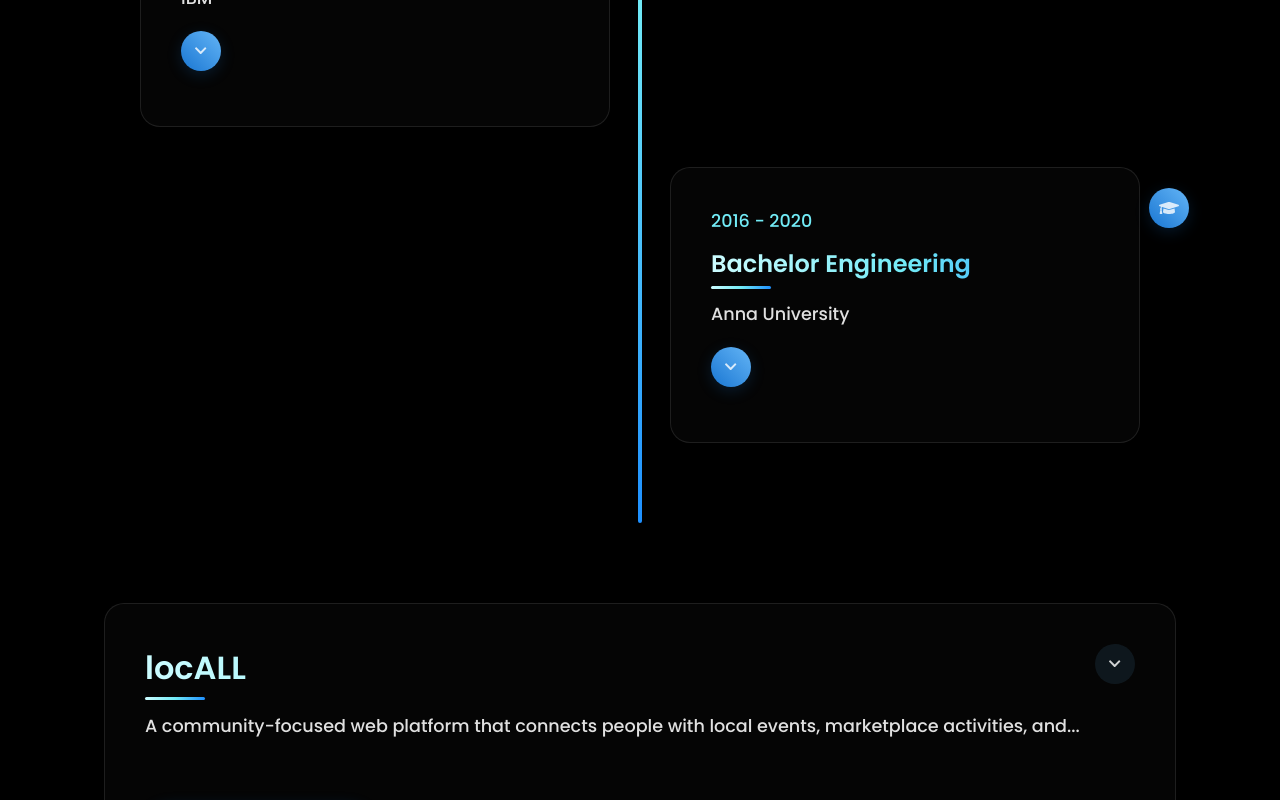
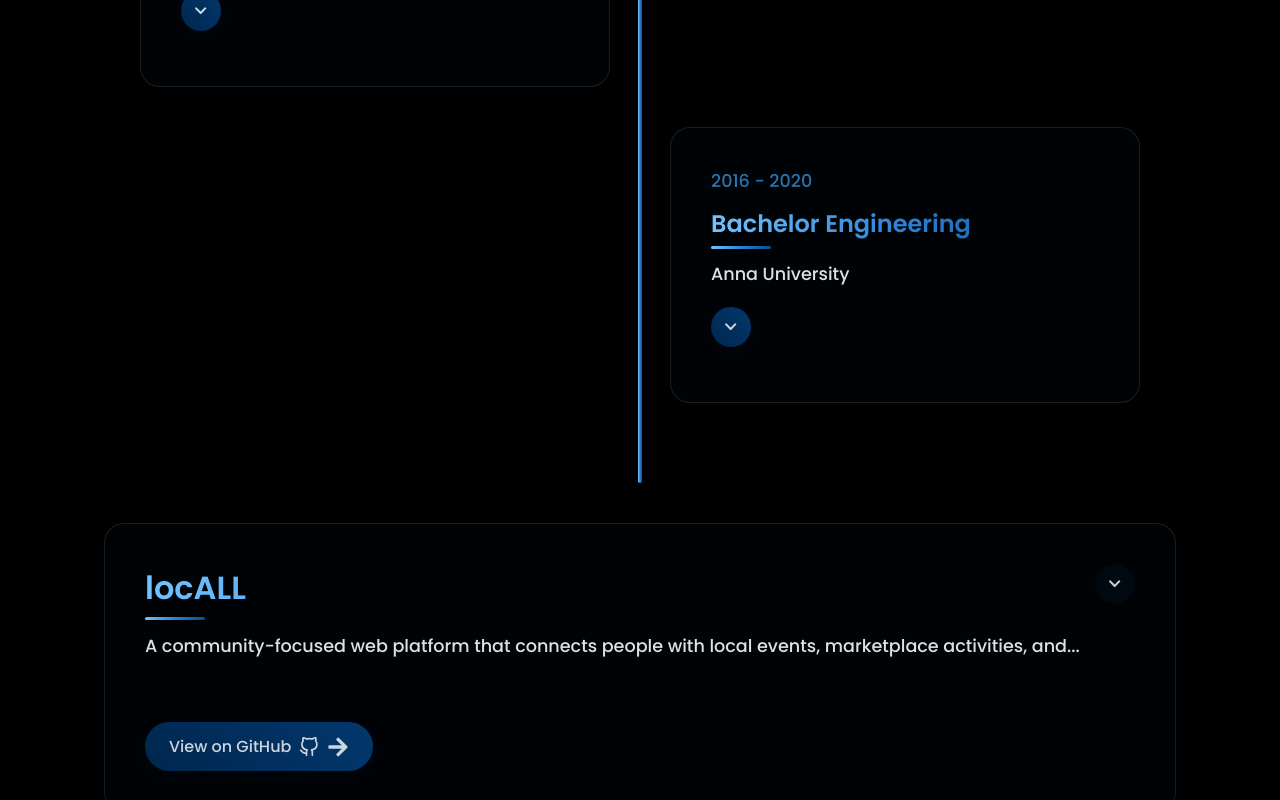
Before and after one commit to thejusthom/portfolio-thejus, a React (Create React App) app: page / in a window 1280 px wide. Shown: the part 1360-2160 px from the top of the page. Built offline with nearby package versions, Linux system fonts and the light colour scheme.

Commit message:
updating styles

```diff
--- a/src/styles/HomeBannerStyle.css
+++ b/src/styles/HomeBannerStyle.css
@@ -47,7 +47,7 @@
     width: fit-content;
     white-space: nowrap;
     background-color: #ccfcff;
-    background-image: linear-gradient(to right, #ccfcff, #72ebf6, #1e90ff);
+    background: linear-gradient(to right, #72c2ff, #2c81d5, #074e90);
     background-size: 100%;
     -webkit-background-clip: text;
     -moz-background-clip: text;
--- a/src/styles/ProjectCardStyle.css
+++ b/src/styles/ProjectCardStyle.css
@@ -1,17 +1,16 @@
 /* ProjectCardStyle.css */
-
 .project-window {
     width: 100%;
-    max-width: 1200px; /* Control maximum width */
-    margin: 60px auto; /* Center the container */
+    max-width: 1200px;
+    margin: 60px auto;
     padding: 0 5%;
     position: relative;
-    z-index: 1; /* Ensure it's below navbar */
+    z-index: 1;
 }
 
 .project-wrapper {
     position: relative;
-    background: rgba(255, 255, 255, 0.02);
+    background: rgba(2, 56, 110, 0.05);
     backdrop-filter: blur(10px);
     border-radius: 20px;
     padding: 40px;
@@ -22,28 +21,28 @@
 
 .project-wrapper:hover {
     transform: translateY(-5px);
-    box-shadow: 0 10px 30px rgba(0, 0, 0, 0.2);
-    background: rgba(255, 255, 255, 0.04);
+    box-shadow: 0 10px 30px rgba(0, 23, 45, 0.3);
+    background: rgba(2, 56, 110, 0.1);
 }
 
 .project-header {
     display: flex;
     justify-content: space-between;
-    align-items: flex-start; /* Align to top */
+    align-items: flex-start;
     margin-bottom: 20px;
-    gap: 20px; /* Space between title and button */
+    gap: 20px;
 }
 
 .project-title {
     margin: 0;
     font-size: 2rem;
     font-weight: 600;
-    background-image: linear-gradient(to right, #ccfcff, #72ebf6, #1e90ff);
+    background: linear-gradient(to right, #72c2ff, #2c81d5, #074e90);
     -webkit-background-clip: text;
     background-clip: text;
     -webkit-text-fill-color: transparent;
     position: relative;
-    flex: 1; /* Take up remaining space */
+    flex: 1;
 }
 
 .project-title::after {
@@ -53,7 +52,7 @@
     left: 0;
     width: 60px;
     height: 3px;
-    background: linear-gradient(to right, #ccfcff, #72ebf6, #1e90ff);
+    background: linear-gradient(to right, #72c2ff, #2c81d5, #074e90);
     border-radius: 2px;
 }
 
@@ -62,20 +61,20 @@
     border: none;
     width: 40px;
     height: 40px;
-    min-width: 40px; /* Prevent shrinking */
+    min-width: 40px;
     border-radius: 50%;
     display: flex;
     align-items: center;
     justify-content: center;
     cursor: pointer;
-    color: #64b5f6;
-    background: rgba(100, 181, 246, 0.1);
+    color: #2774ae;
+    background: rgba(2, 56, 110, 0.1);
     transition: all 0.3s ease;
     padding: 0;
 }
 
 .expand-toggle:hover {
-    background: rgba(100, 181, 246, 0.2);
+    background: rgba(2, 56, 110, 0.2);
 }
 
 .expand-toggle svg {
@@ -89,7 +88,7 @@
 .project-content {
     position: relative;
     margin: 20px 0;
-    min-height: 50px; /* Minimum height for content */
+    min-height: 50px;
 }
 
 .project-preview {
@@ -122,14 +121,14 @@
     opacity: 1;
     transform: translateY(0);
     pointer-events: auto;
-    position: relative; /* Change to relative when expanded */
+    position: relative;
 }
 
 /* Button Styling */
 .btn {
     margin-top: 20px;
     padding: 12px 24px;
-    background: linear-gradient(45deg, #1976d2, #64b5f6);
+    background: linear-gradient(45deg, #00264D, #02386E);
     border: none;
     border-radius: 30px;
     color: white;
@@ -140,12 +139,12 @@
     display: inline-flex;
     align-items: center;
     gap: 8px;
-    box-shadow: 0 4px 15px rgba(25, 118, 210, 0.2);
+    box-shadow: 0 4px 15px rgba(0, 23, 45, 0.2);
 }
 
 .btn:hover {
     transform: translateX(5px);
-    box-shadow: 0 6px 20px rgba(25, 118, 210, 0.3);
+    box-shadow: 0 6px 20px rgba(0, 23, 45, 0.3);
 }
 
 .btn-arrow {
@@ -159,7 +158,7 @@
 /* Expansion animation */
 .project-wrapper.expanded {
     transform: scale(1.01);
-    box-shadow: 0 15px 40px rgba(0, 0, 0, 0.3);
+    box-shadow: 0 15px 40px rgba(0, 23, 45, 0.3);
 }
 
 /* Gradient border animation */
@@ -180,6 +179,25 @@
     0% { opacity: 0.5; }
     50% { opacity: 1; }
     100% { opacity: 0.5; }
+}
+
+/* Hover gradient overlay */
+.project-wrapper::before {
+    content: '';
+    position: absolute;
+    top: 0;
+    left: 0;
+    width: 100%;
+    height: 100%;
+    background: linear-gradient(45deg, rgba(0, 23, 45, 0.1), rgba(2, 56, 110, 0.1));
+    opacity: 0;
+    transition: opacity 0.3s ease;
+    border-radius: 20px;
+    pointer-events: none;
+}
+
+.project-wrapper:hover::before {
+    opacity: 1;
 }
 
 /* Responsive Design */
--- a/src/styles/TimelineStyle.css
+++ b/src/styles/TimelineStyle.css
@@ -1,7 +1,10 @@
 .timeline-container {
     width: 100%;
-    padding: 40px 5%;
-    margin: 60px 0;
+    max-width: 1200px;
+    margin: 60px auto;
+    padding: 0 5%;
+    position: relative;
+    z-index: 1;
 }
 
 .timeline {
@@ -16,7 +19,7 @@
     position: absolute;
     width: 4px;
     height: 100%;
-    background: linear-gradient(to bottom, #ccfcff, #72ebf6, #1e90ff);
+    background: linear-gradient(to right, #72c2ff, #2c81d5, #074e90);
     left: 50%;
     transform: translateX(-50%);
     border-radius: 2px;
@@ -26,18 +29,19 @@
     margin: 40px 0;
     position: relative;
     width: calc(50% - 30px);
-    background: rgba(255, 255, 255, 0.02);
+    background: rgba(2, 56, 110, 0.05);
     backdrop-filter: blur(10px);
     border-radius: 20px;
     padding: 40px;
     border: 1px solid rgba(255, 255, 255, 0.1);
-    transition: transform 0.3s ease, box-shadow 0.3s ease;
+    transition: all 0.5s cubic-bezier(0.4, 0, 0.2, 1);
+    overflow: hidden;
 }
 
 .timeline-item:hover {
     transform: translateY(-5px);
-    box-shadow: 0 10px 30px rgba(0, 0, 0, 0.2);
-    background: rgba(255, 255, 255, 0.04);
+    box-shadow: 0 10px 30px rgba(0, 23, 45, 0.3);
+    background: rgba(2, 56, 110, 0.1);
 }
 
 .timeline-item:nth-child(odd) {
@@ -48,14 +52,14 @@
     position: absolute;
     width: 40px;
     height: 40px;
-    background: linear-gradient(45deg, #1976d2, #64b5f6);
+    background: linear-gradient(45deg, #00264D, #02386E);
     border-radius: 50%;
     left: -50px;
     top: 20px;
     display: flex;
     align-items: center;
     justify-content: center;
-    box-shadow: 0 4px 15px rgba(25, 118, 210, 0.2);
+    box-shadow: 0 4px 15px rgba(0, 23, 45, 0.2);
 }
 
 .timeline-icon {
@@ -69,7 +73,7 @@
 }
 
 .timeline-year {
-    color: #72ebf6;
+    color: #2774ae;
     font-size: 1.1rem;
     font-weight: 500;
     margin-bottom: 12px;
@@ -79,7 +83,7 @@
     margin-bottom: 20px;
     font-size: 1.5rem;
     font-weight: 600;
-    background: linear-gradient(to right, #ccfcff, #72ebf6, #1e90ff);
+    background: linear-gradient(to right, #72c2ff, #2c81d5, #074e90);
     -webkit-background-clip: text;
     background-clip: text;
     -webkit-text-fill-color: transparent;
@@ -93,7 +97,7 @@
     left: 0;
     width: 60px;
     height: 3px;
-    background: linear-gradient(to right, #ccfcff, #72ebf6, #1e90ff);
+    background: linear-gradient(to right, #72c2ff, #2c81d5, #074e90);
     border-radius: 2px;
 }
 
@@ -105,24 +109,24 @@
 
 .expand-button {
     padding: 12px;
-    background: linear-gradient(45deg, #1976d2, #64b5f6);
+    background: linear-gradient(45deg, #00264D, #02386E);
     border: none;
     border-radius: 30px;
     color: white;
     cursor: pointer;
-    transition: all 0.5s ease;
+    transition: all 0.3s ease;
     display: flex;
     align-items: center;
     justify-content: center;
     width: 40px;
     height: 40px;
-    box-shadow: 0 4px 15px rgba(25, 118, 210, 0.2);
+    box-shadow: 0 4px 15px rgba(0, 23, 45, 0.2);
     margin: 15px 0;
 }
 
 .expand-button:hover {
     transform: translateY(-2px);
-    box-shadow: 0 6px 20px rgba(25, 118, 210, 0.3);
+    box-shadow: 0 6px 20px rgba(0, 23, 45, 0.3);
 }
 
 .expand-button.active {
@@ -136,7 +140,7 @@
     line-height: 1.6;
     max-height: 0;
     overflow: hidden;
-    transition: all 0.3s ease;
+    transition: all 0.5s cubic-bezier(0.4, 0, 0.2, 1);
     opacity: 0;
 }
 
@@ -146,19 +150,70 @@
     margin-top: 15px;
 }
 
-.timeline-item.education .timeline-dot {
-    background: linear-gradient(45deg, #1976d2, #64b5f6);
+/* Add expanded state similar to project card */
+.timeline-item.expanded {
+    transform: scale(1.01);
+    box-shadow: 0 15px 40px rgba(0, 23, 45, 0.3);
 }
 
-/* .timeline-item.work .timeline-dot {
-    background: linear-gradient(45deg, #2e7d32, #81c784);
-} */
+.timeline-item.expanded::after {
+    content: '';
+    position: absolute;
+    top: -2px;
+    left: -2px;
+    right: -2px;
+    bottom: -2px;
+    background: linear-gradient(45deg, #00172D, #02386E, #0052A2);
+    border-radius: 22px;
+    z-index: -1;
+    animation: borderGlow 5s linear infinite;
+}
+
+@keyframes borderGlow {
+    0% { opacity: 0.5; }
+    50% { opacity: 1; }
+    100% { opacity: 0.5; }
+}
+
+/* Hover gradient overlay */
+.timeline-item::before {
+    content: '';
+    position: absolute;
+    top: 0;
+    left: 0;
+    width: 100%;
+    height: 100%;
+    background: linear-gradient(45deg, rgba(0, 23, 45, 0.1), rgba(2, 56, 110, 0.1));
+    opacity: 0;
+    transition: opacity 0.3s ease;
+    border-radius: 20px;
+    pointer-events: none;
+}
+
+.timeline-item:hover::before {
+    opacity: 1;
+}
+
+/* Animation for description */
+@keyframes slideDown {
+    from {
+        opacity: 0;
+        transform: translateY(-10px);
+    }
+    to {
+        opacity: 1;
+        transform: translateY(0);
+    }
+}
+
+.timeline-description.active {
+    animation: slideDown 0.3s ease forwards;
+}
 
 @media screen and (max-width: 768px) {
-
     .timeline-container {
         padding: 30px 20px;
-        margin: 60px 0;
+        margin: 40px auto;
     }
 
     .timeline::before {
@@ -217,37 +272,3 @@
         padding: 8px;
     }
 }
-
-.timeline-item::before {
-    content: '';
-    position: absolute;
-    top: 0;
-    left: 0;
-    width: 100%;
-    height: 100%;
-    background: linear-gradient(45deg, rgba(100, 181, 246, 0.1), transparent);
-    opacity: 0;
-    transition: opacity 0.3s ease;
-    border-radius: 20px;
-    pointer-events: none;
-}
-
-.timeline-item:hover::before {
-    opacity: 1;
-}
-
-/* Animation for description */
-@keyframes slideDown {
-    from {
-        opacity: 0;
-        transform: translateY(-10px);
-    }
-    to {
-        opacity: 1;
-        transform: translateY(0);
-    }
-}
-
-.timeline-description.active {
-    animation: slideDown 0.3s ease forwards;
-}
```
